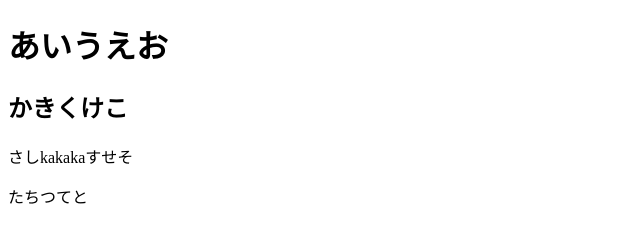
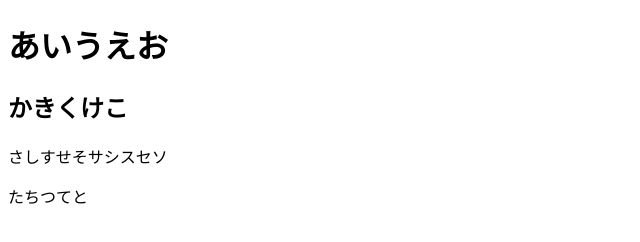
Before and after one commit to zd3E11/firstTest, a plain HTML site: page index.html in a window 1280 px wide. Shown: the full height of the page, 0-640 px from the left. Drawn offline with Linux system fonts and the light colour scheme.

Commit message:
テスト03+

```diff
--- a/index.html
+++ b/index.html
@@ -7,7 +7,7 @@
 <body>
   <h1>あいうえお</h1>
   <h2>かきくけこ</h2>
-  <p>さしkakakaすせそ</p>
+  <p>さしすせそサシスセソ</p>
   <p>たちつてと</p>
 </body>
 </html>
```
